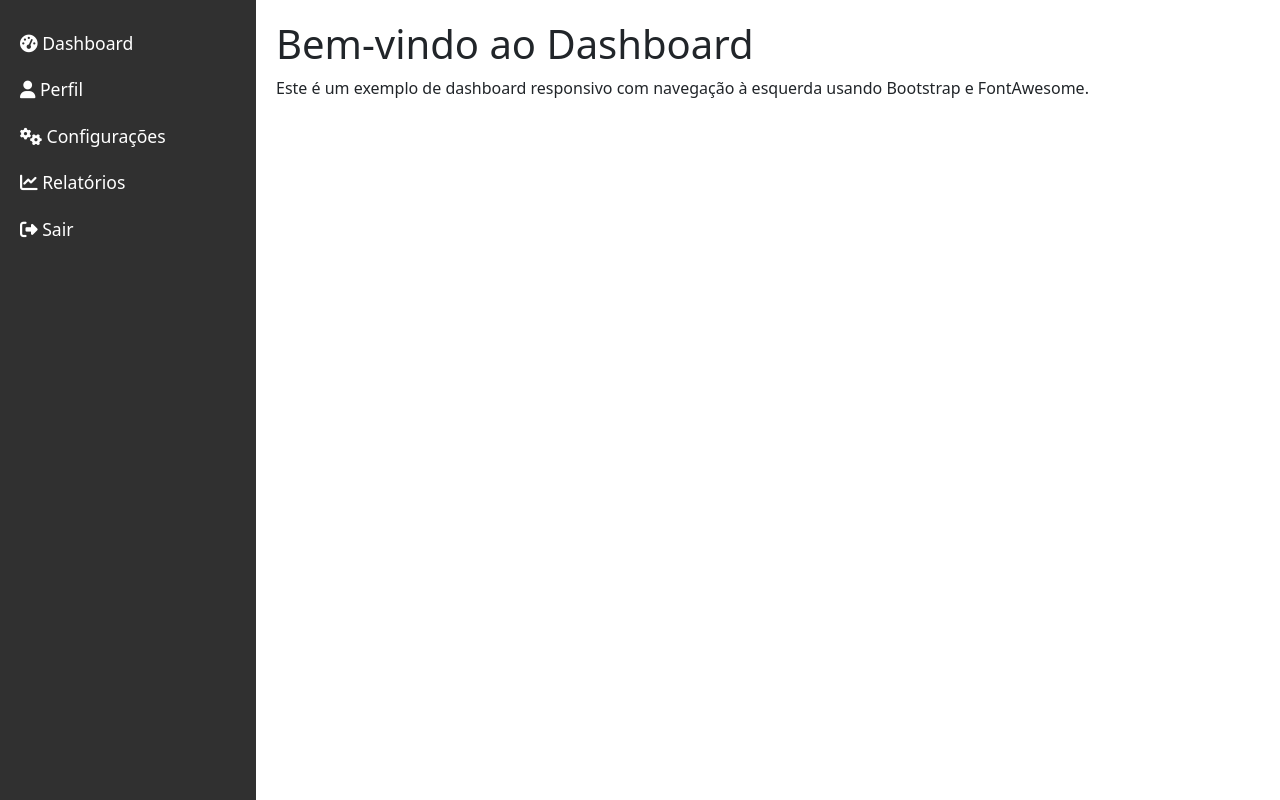
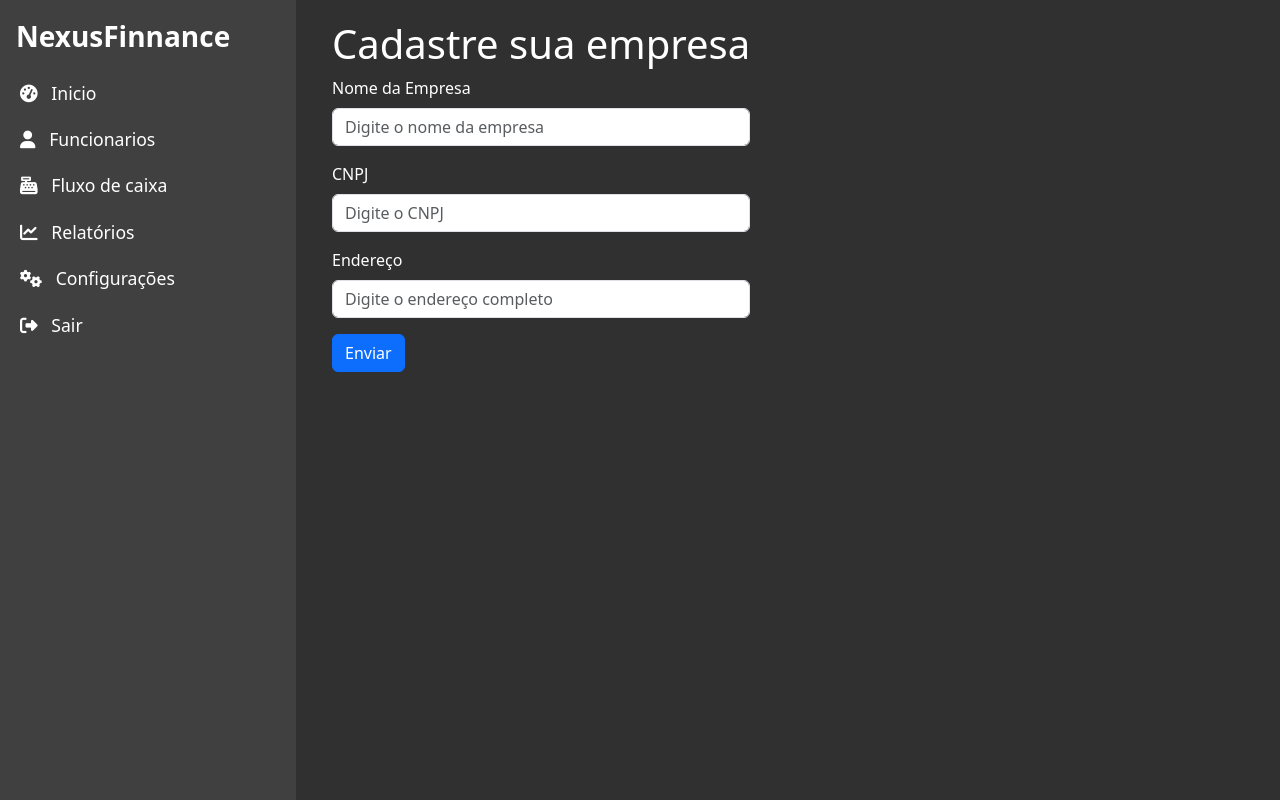
Before and after one commit to AndreXime/NexusFinnance, a Next.js app in the folder Client/: page /plataforma in a window 1280 px wide. Built offline with nearby package versions, Linux system fonts and the light colour scheme.

Commit message:
Inicio do dashboard

```diff
--- a/Client/src/app/layout.tsx
+++ b/Client/src/app/layout.tsx
@@ -6,5 +6,9 @@ export const metadata = {
 };
 
 export default function RootLayout({ children }: { children: React.ReactNode }) {
-  return <html lang='pt-BR'>{children}</html>;
+  return (
+  <html lang='pt-BR'>
+      {children}
+  </html>
+  )
 }
--- a/Client/src/app/plataforma/layout.tsx
+++ b/Client/src/app/plataforma/layout.tsx
@@ -9,7 +9,7 @@ export const metadata = {
 export default function PlataformaLayout({ children }: { children: React.ReactNode }) {
   return (
     <html lang='pt-BR'>
-      <body className='plataforma-layout'>
+      <body>
         {children}
         <Script src='vendor/bootstrap/bootstrap.bundle.min.js' strategy='beforeInteractive' />
       </body>
--- a/Client/src/app/plataforma/page.tsx
+++ b/Client/src/app/plataforma/page.tsx
@@ -2,42 +2,76 @@
 import { useState } from 'react';
 import '../../styles/font-awesome/css/all.min.css';
 import '../..//styles/dashboard.css';
+import Config from '../../components/dashboard/Configuracoes';
+import Relatorio from '../../components/dashboard/Relatorios';
+import Inicio from '../../components/dashboard/Inicio';
+import Funcionarios from '../../components/dashboard/Funcionarios';
+import Fluxo from '../../components/dashboard/Fluxo';
 
 const PlataformaPage = () => {
-  const [isSidebarClosed, setIsSidebarClosed] = useState(false);
+  const [activeComponent, setActiveComponent] = useState('Inicio');
 
-  const toggleSidebar = () => {
-    setIsSidebarClosed((prevState) => !prevState);
+  const renderContent = () => {
+    switch (activeComponent) {
+      case 'Inicio':
+        return <Inicio />;
+      case 'Funcionarios':
+        return <Funcionarios />;
+      case 'Relatorios':
+        return <Relatorio />;
+      case 'Config':
+        return <Config />;
+      case 'Fluxo':
+        return <Fluxo />
+      default:
+        return <h1>Componente não encontrado</h1>;
+    }
   };
+
+  const logout = async () => {
+    try {
+      const response = await fetch("http://localhost:3001/api/user/logout", {
+        method: 'POST',
+        credentials: 'include'
+      });
+      if (response.ok) {
+        window.location.replace("/");
+      }
+    } catch {
+
+    }
+  }
 
   return (
     <main>
-      <div className='app'>
-        <div className={`sidebar ${isSidebarClosed ? 'closed' : ''}`}>
-          <button className='btn btn-light close-btn' onClick={toggleSidebar}>
-            <i className='fas fa-times'></i>
-          </button>
-          <a href='#'>
-            <i className='fas fa-tachometer-alt'></i> Dashboard
+      <div style={{display:"flex"}}>
+        <div className={`text-white sidebar `}>
+          <h3 className='mx-3 mb-3 fw-bold'>
+            NexusFinnance
+          </h3>
+          <a onClick={() => setActiveComponent('Inicio')}>
+            <i className='fas fa-tachometer-alt'></i> &nbsp; Inicio
           </a>
-          <a href='#'>
-            <i className='fas fa-user'></i> Perfil
+          <a onClick={() => setActiveComponent('Funcionarios')}>
+            <i className='fas fa-user'></i> &nbsp; Funcionarios
           </a>
-          <a href='#'>
-            <i className='fas fa-cogs'></i> Configurações
+          <a onClick={() => setActiveComponent('Fluxo')}>
+            <i className='fas fa-cash-register'></i> &nbsp; Fluxo de caixa
           </a>
-          <a href='#'>
-            <i className='fas fa-chart-line'></i> Relatórios
+          <a onClick={() => setActiveComponent('Relatorios')}>
+            <i className='fas fa-chart-line'></i> &nbsp; Relatórios
           </a>
-          <a href='#'>
-            <i className='fas fa-sign-out-alt'></i> Sair
+          <a onClick={() => setActiveComponent('Config')}>
+            <i className='fas fa-cogs'></i> &nbsp; Configurações
+          </a>
+          <a onClick={() => logout()}>
+            <i className='fas fa-sign-out-alt'></i> &nbsp; Sair
           </a>
         </div>
 
-        <div className={`content ${isSidebarClosed ? 'shifted' : ''}`}>
-          <h1>Bem-vindo ao Dashboard</h1>
-          <p>Este é um exemplo de dashboard responsivo com navegação à esquerda usando Bootstrap e FontAwesome.</p>
-        </div>
+        <main className={`content`}>
+          {renderContent()}
+        </main>
       </div>
     </main>
   );
--- /dev/null
+++ b/Client/src/components/dashboard/Configuracoes.tsx
@@ -0,0 +1,66 @@
+import { useEffect, useState } from "react";
+
+interface Perfil {
+  id: number;
+  nome: string;
+  email: string;
+  cargo: string;
+  senha: string;
+  createdAt: string;
+  updatedAt: string;
+}
+
+const Config: React.FC = () => {
+   const [Perfil, setPerfil] = useState<Perfil | null>(null);
+
+   useEffect(() => {
+      const fetchdata = async () => {
+         const response = await fetch("http://localhost:3001/api/user", {
+            method: "GET",
+            credentials: "include"
+         })
+         const rJson = await response.json();
+         setPerfil(rJson.message);
+      }
+      fetchdata()
+   });
+
+   return (
+      <>
+      <h1 className="mb-4">Configurações e Perfil</h1>
+      {Perfil ? (
+         <>
+          <h2 className="mb-4">Dados do Perfil</h2>
+          <div className="container">
+            <div className="row g-3">
+              <div className="col-md-6">
+                <strong>Nome:</strong> {Perfil.nome}
+              </div>
+              <div className="col-md-6">
+                <strong>Email:</strong> {Perfil.email}
+              </div>
+              <div className="col-md-6">
+                <strong>Cargo:</strong> {Perfil.cargo}
+              </div>
+              <div className="col-md-6">
+                <strong>Senha:</strong> {Perfil.senha}
+              </div>
+              <div className="col-md-6">
+                <strong>Criado em:</strong>{" "}
+                {new Date(Perfil.createdAt).toLocaleDateString()}
+              </div>
+              <div className="col-md-6">
+                <strong>Atualizado em:</strong>{" "}
+                {new Date(Perfil.updatedAt).toLocaleDateString()}
+              </div>
+            </div>
+          </div>
+         </>
+      ) : (
+         <div className="alert alert-warning" role="alert">Aguarde...</div>
+      )}
+      </>
+   );
+};
+
+export default Config;
--- /dev/null
+++ b/Client/src/components/dashboard/Fluxo.tsx
@@ -0,0 +1,17 @@
+import { useState } from "react";
+
+const Fluxo: React.FC = () => {
+  const [Empresa, SetEmpresa] = useState("");
+
+  return (
+    <>
+      {Empresa ? (
+        <h1>Nenhum fluxo de caixa cadastrado</h1>
+      ) : (
+        <h1> Voce precisa cadastrar um empresa primeiro</h1>
+      )}
+     </>
+  );
+};
+
+export default Fluxo;
--- /dev/null
+++ b/Client/src/components/dashboard/Funcionarios.tsx
@@ -0,0 +1,17 @@
+import { useState } from "react";
+
+const Funcionarios: React.FC = () => {
+  const [Empresa, SetEmpresa] = useState("");
+
+  return (
+    <>
+      {Empresa ? (
+        <h1>Nenhum funcionario cadastrado</h1>
+      ) : (
+        <h1> Voce precisa cadastrar um empresa primeiro</h1>
+      )}
+     </>
+  );
+};
+
+export default Funcionarios;
--- /dev/null
+++ b/Client/src/components/dashboard/Inicio.tsx
@@ -0,0 +1,35 @@
+import { useState } from "react";
+
+const Inicio: React.FC = () => {
+  const [Empresa, SetEmpresa] = useState("");
+
+  return (
+    <>
+      {Empresa ? (
+          <h1>Resumo rapido da sua empresa</h1>
+      ) : (
+          <>
+          <h1>Cadastre sua empresa</h1>
+          <form>
+            <div className="mb-3">
+              <label htmlFor="nomeEmpresa" className="form-label">Nome da Empresa</label>
+              <input type="text" className="form-control" id="nomeEmpresa" placeholder="Digite o nome da empresa" required></input>
+            </div>
+            <div className="mb-3">
+              <label htmlFor="cnpj" className="form-label">CNPJ</label>
+              <input type="text" className="form-control" id="cnpj" placeholder="Digite o CNPJ" required></input>
+            </div>
+            <div className="mb-3">
+              <label htmlFor="endereco" className="form-label">Endereço</label>
+              <input type="text" className="form-control" id="endereco" placeholder="Digite o endereço completo" required></input>
+            </div>
+            <button type="submit" className="btn btn-primary">Enviar</button>
+          </form>
+          </>
+        )
+      }
+     </>
+  );
+};
+
+export default Inicio;
--- /dev/null
+++ b/Client/src/components/dashboard/Relatorios.tsx
@@ -0,0 +1,17 @@
+import { useState } from "react";
+
+const Relatorio: React.FC = () => {
+  const [Empresa, SetEmpresa] = useState("");
+
+  return (
+    <>
+      {Empresa ? (
+        <h1>Nenhum relatorio feito ainda</h1>
+      ) : (
+        <h1> Voce precisa cadastrar um empresa primeiro</h1>
+      )}
+     </>
+  );
+};
+
+export default Relatorio;
--- a/Client/src/middleware.ts
+++ b/Client/src/middleware.ts
@@ -24,5 +24,5 @@ export async function middleware(req: NextRequest) {
 }
 
 export const config = {
-  matcher: ['/perfil'],
+  matcher: ['/plataforma'],
 };
--- a/Client/src/styles/dashboard.css
+++ b/Client/src/styles/dashboard.css
@@ -1,6 +1,6 @@
-/* Estilos globais */
-.app {
-  display: flex;
+main, body{
+  background-color: #303030;
+  color: #ffffff
 }
 
 .sidebar {
@@ -8,14 +8,10 @@
   position: fixed;
   top: 0;
   left: 0;
-  width: 20%;
-  background-color: #303030;
+  width: 37vh;
+  background-color: #404040;
   padding-top: 20px;
   transition: width 0.3s ease;
-}
-
-.sidebar.closed {
-  width: 0;
 }
 
 .sidebar a {
@@ -24,50 +20,15 @@
   font-size: 1.1rem;
   padding: 10px 20px;
   display: block;
+  cursor: pointer;
 }
 
 .sidebar a:hover {
   background-color: #ff8800;
 }
 
-.sidebar .close-btn {
-  display: none;
-}
-
 .content {
-  margin-left: 20%;
+  margin-left: 39vh;
   padding: 20px;
   transition: margin-left 0.3s ease;
 }
-
-.content.shifted {
-  margin-left: 0;
-}
-
-/* Responsividade */
-@media (max-width: 768px) {
-  .sidebar {
-    width: 60%;
-  }
-  .content {
-    margin-left: 60%;
-  }
-}
-
-@media (max-width: 480px) {
-  .sidebar {
-    width: 100%;
-    z-index: 100;
-  }
-  .content {
-    margin-left: 0;
-  }
-
-  .sidebar.closed {
-    width: 0;
-  }
-
-  .sidebar .close-btn {
-    display: block;
-  }
-}
```
Also changed, not shown: Client/src/app/acesso/page.tsx (+8 -4 lines), Client/public/imgs/bg-hero.jpg (deleted), 1 other file (tests, documents, lock files or other folders).
